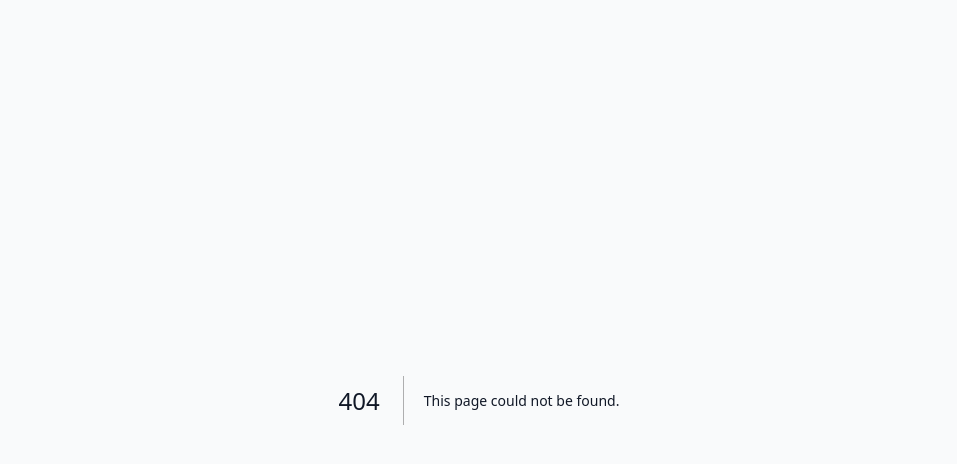
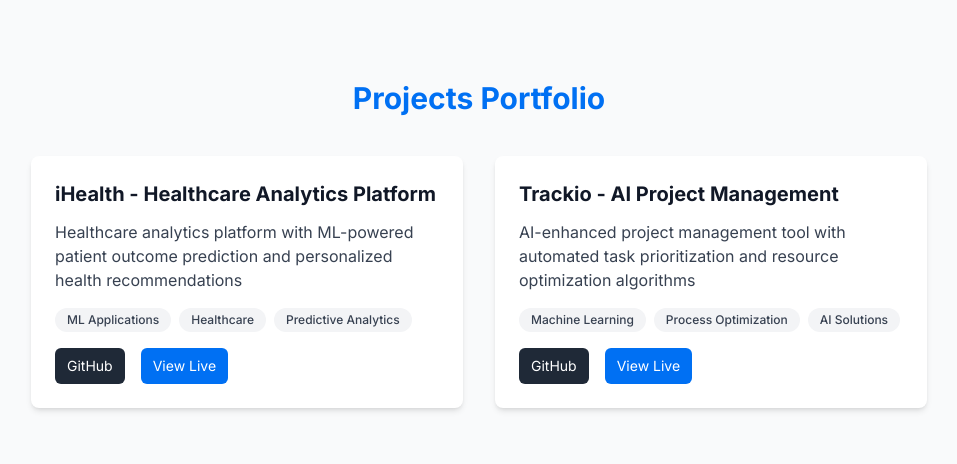
Before and after one commit to ulvibashir/profile, a Next.js app: page /projects in a window 1280 px wide. Before the commit this address had no page. Shown: the top 464 px of the page, without its empty margins (161-1118 px from the left). Built offline with nearby package versions, Linux system fonts and the light colour scheme.

Commit message:
Create page.tsx

```diff
--- /dev/null
+++ b/src/app/projects/page.tsx
@@ -0,0 +1,95 @@
+// src/app/projects/page.tsx
+import { Metadata } from 'next'
+import { generatePageMetadata } from '@/lib/seo'
+import { WebsiteStructuredData } from '@/components/StructuredData'
+import Link from 'next/link'
+
+// Define project data
+const projectsData = {
+  'ihealth': {
+    title: 'iHealth - Healthcare Analytics Platform',
+    description: 'Healthcare analytics platform with ML-powered patient outcome prediction and personalized health recommendations',
+    content: 'Detailed content about the iHealth project...',
+    imageUrl: '/projects/ihealth.jpg',
+    github: 'https://github.com/Ismat-Samadov/ihealth',
+    url: 'https://www.ihealth.ink/',
+    datePublished: '2024-01-15',
+    dateModified: '2024-03-20',
+    tags: ['ML Applications', 'Healthcare', 'Predictive Analytics']
+  },
+  'trackio': {
+    title: 'Trackio - AI Project Management',
+    description: 'AI-enhanced project management tool with automated task prioritization and resource optimization algorithms',
+    content: 'Detailed content about the Trackio project...',
+    imageUrl: '/projects/trackio.jpg',
+    github: 'https://github.com/Ismat-Samadov/trackio',
+    url: 'https://www.trackio.art/',
+    datePublished: '2023-11-10',
+    dateModified: '2024-02-18',
+    tags: ['Machine Learning', 'Process Optimization', 'AI Solutions']
+  },
+  // Add other projects here
+};
+
+// Generate metadata for the projects page
+export const metadata: Metadata = generatePageMetadata({
+  title: 'Projects Portfolio',
+  description: 'Portfolio of machine learning, AI, and data analysis projects by Ismat Samadov, showcasing work in predictive modeling, fraud detection, and business intelligence.',
+  path: '/projects',
+});
+
+export default function ProjectsPage() {
+  return (
+    <main className="py-20">
+      <div className="container mx-auto px-4">
+        <div className="max-w-4xl mx-auto">
+          <WebsiteStructuredData />
+
+          <h1 className="text-3xl font-bold mb-10 text-primary text-center">Projects Portfolio</h1>
+
+          <div className="grid md:grid-cols-2 gap-8">
+            {Object.entries(projectsData).map(([slug, project]) => (
+              <div key={slug} className="bg-white rounded-lg shadow-md overflow-hidden">
+                <div className="p-6">
+                  <h2 className="text-xl font-bold mb-3">{project.title}</h2>
+                  <p className="text-gray-700 mb-4">{project.description}</p>
+
+                  <div className="flex flex-wrap gap-2 mb-4">
+                    {project.tags.map((tag, i) => (
+                      <span
+                        key={i}
+                        className="px-3 py-1 bg-gray-100 text-gray-700 text-xs font-medium rounded-full"
+                      >
+                        {tag}
+                      </span>
+                    ))}
+                  </div>
+
+                  <div className="flex gap-4">
+                    <a
+                      href={project.github}
+                      target="_blank"
+                      rel="noopener noreferrer"
+                      className="inline-flex items-center bg-gray-800 text-white py-2 px-3 rounded-md hover:bg-gray-900 transition-colors text-sm"
+                    >
+                      GitHub
+                    </a>
+
+                    <a
+                      href={project.url}
+                      target="_blank"
+                      rel="noopener noreferrer"
+                      className="inline-flex items-center bg-primary text-white py-2 px-3 rounded-md hover:bg-blue-600 transition-colors text-sm"
+                    >
+                      View Live
+                    </a>
+                  </div>
+                </div>
+              </div>
+            ))}
+          </div>
+        </div>
+      </div>
+    </main>
+  );
+}
```
